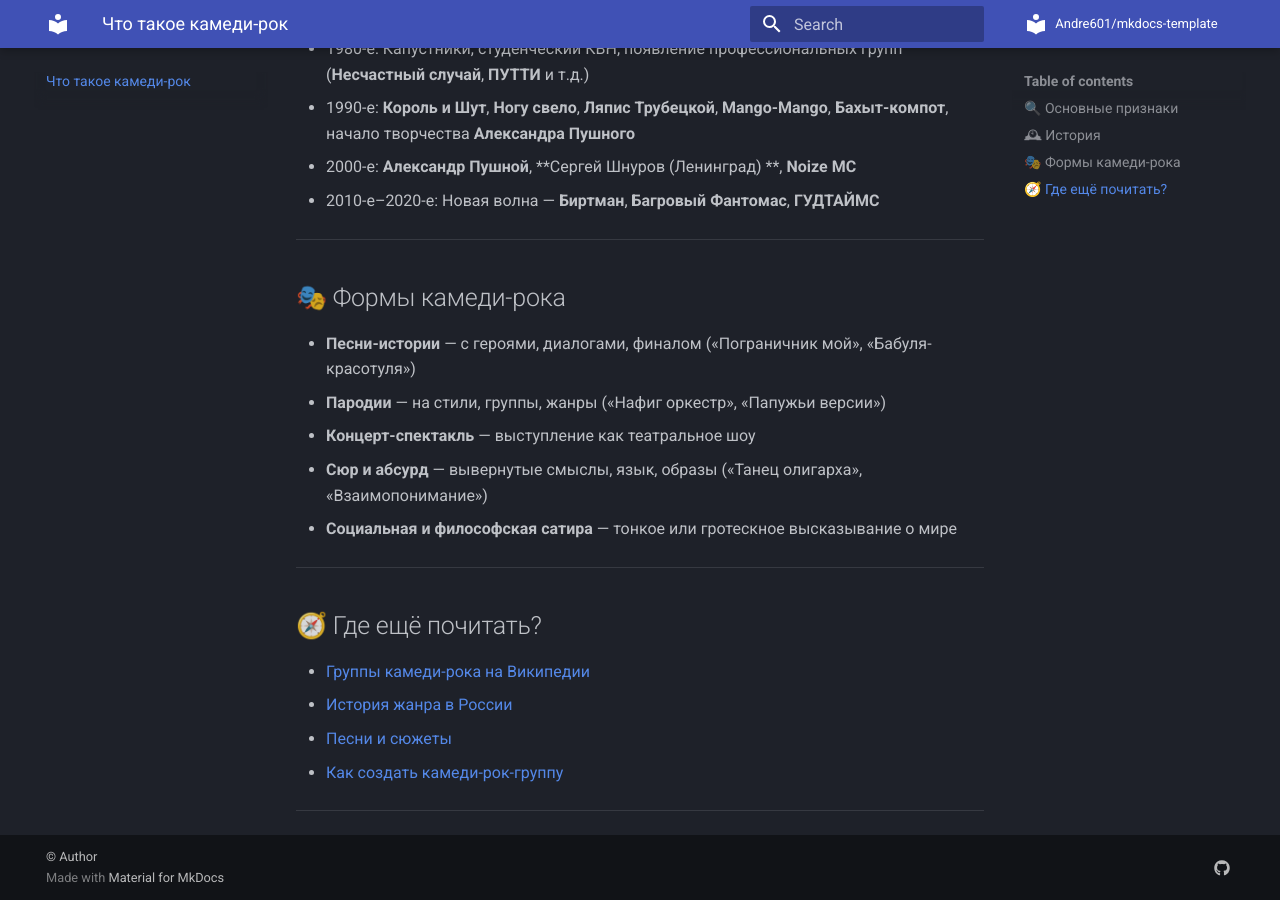
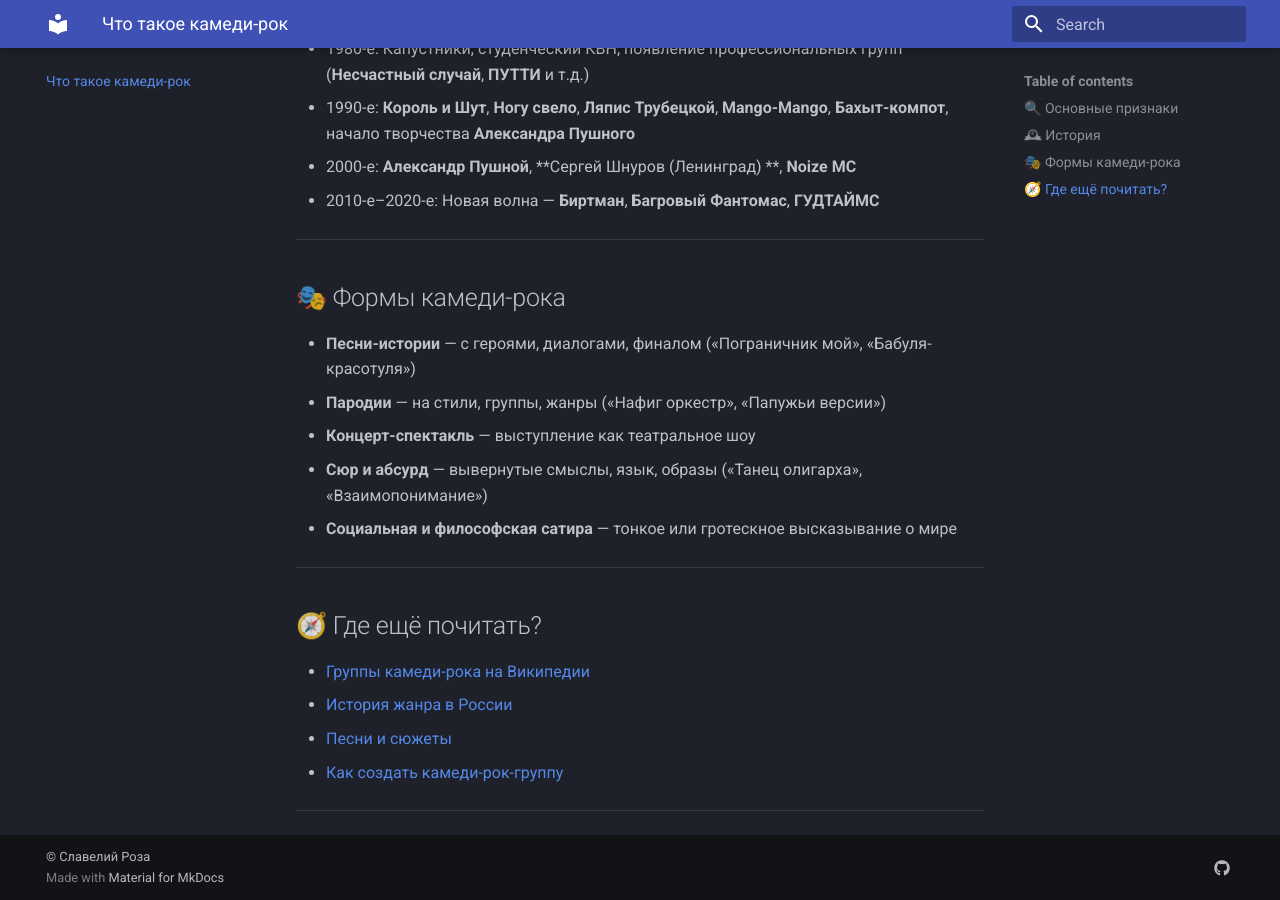
Before and after one commit to utkorose/ru-comedy-rock, an MkDocs documentation site: the page built from docs/index.md, in a window 1280 px wide and 900 px high, scrolled down 915 px. Built offline with MkDocs 1.6.1 and Material for MkDocs 9.7.7, drawn with Linux system fonts in a browser that asks for light colours; comment, search, counter and statistics services are not loaded.

Commit message:
Update mkdocs.yml

```diff
--- a/mkdocs.yml
+++ b/mkdocs.yml
@@ -47,7 +47,7 @@
 # |                                                                                                        |
 # +--------------------------------------------------------------------------------------------------------+
 copyright: |
-  &copy; Author
+  &copy; Славелий Роза
 
 # +--------------------------------------------------------------------------------------------------------+
 # |                                                                                                        |
@@ -77,8 +77,8 @@
 # | - https://www.mkdocs.org/user-guide/configuration/#edit_uri                                            |
 # |                                                                                                        |
 # +--------------------------------------------------------------------------------------------------------+
-repo_name: Andre601/mkdocs-template
-repo_url: https://github.com/Andre601/mkdocs-template
+#repo_name: Andre601/mkdocs-template
+#repo_url: https://github.com/Andre601/mkdocs-template
 #edit_uri: tree/master/docs # Uncomment to define a different URI/URL for the "edit" option
 
 # +--------------------------------------------------------------------------------------------------------+
```
